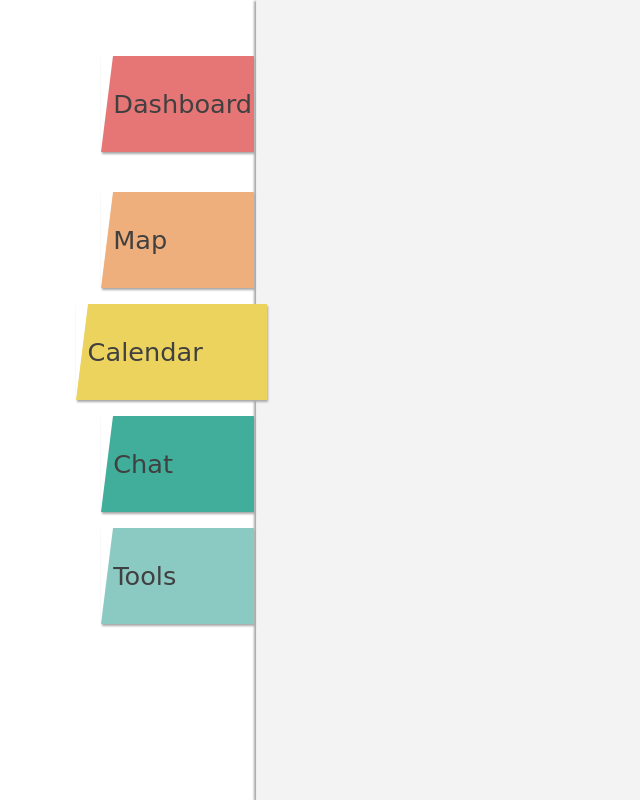
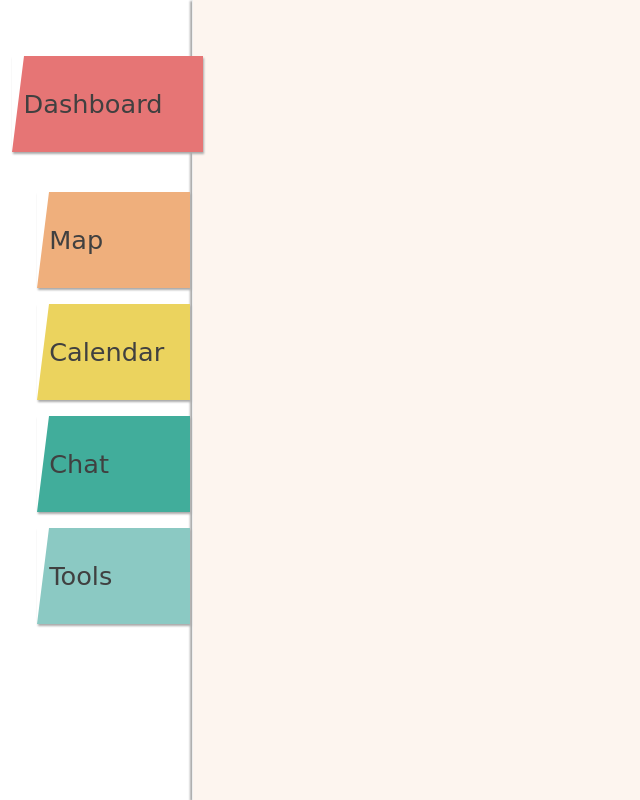
Before and after one commit to niuniuanran/TripTimeUISketch, a plain HTML site: page index.html in a window 1280 px wide. Shown: the whole page, without its empty margins (0-640 px from the left). Drawn offline with Linux system fonts and the light colour scheme; a web font is replaced by a local one.

Commit message:
improved paper shade

```diff
--- a/index.html
+++ b/index.html
@@ -9,13 +9,13 @@
 <body>
 
 <div class="nav-bar page-tags">
-    <div class="page-tag index-tag" id="dashboard-tag">
+    <div class="page-tag index-tag active" id="dashboard-tag">
         Dashboard
     </div>
     <div class="page-tag" id="map-tag">
         Map
     </div>
-    <div class="page-tag active" id="calendar-tag">
+    <div class="page-tag" id="calendar-tag">
         Calendar
     </div>
     <div class="page-tag" id="chat-tag">
--- a/src/style.css
+++ b/src/style.css
@@ -33,7 +33,7 @@ body {
     align-items: flex-end;
     justify-content: space-evenly;
     top: 5vh;
-    right:calc(80vw + 2px);
+    right:calc(85vw + 2px);
     min-height: 75vh;
     z-index: 2;
     font-size: 2vmax;
@@ -68,11 +68,11 @@ body {
 
 .page-body {
     height: 100vh;
-    width: 80vw;
+    width: 85vw;
     position: fixed;
-    left: 20vw;
+    left: 15vw;
     border-left: solid 1px #eee;
     box-shadow: -2px 1px 2px #aaa;
-    background-color: #f3f3f3;
+    background-color: #fdf5ef;
     z-index: 1;
 }
```
